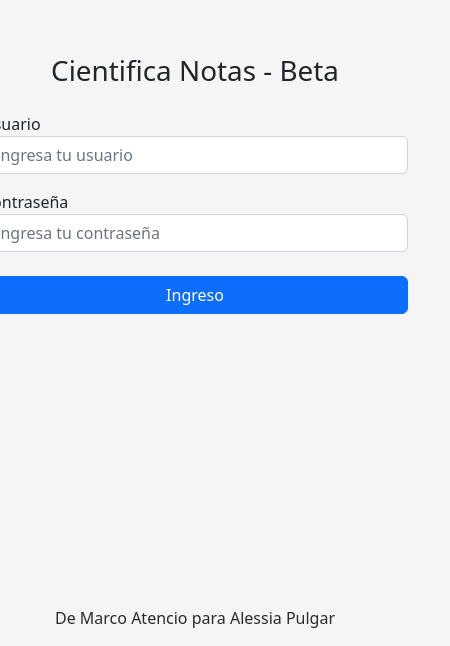
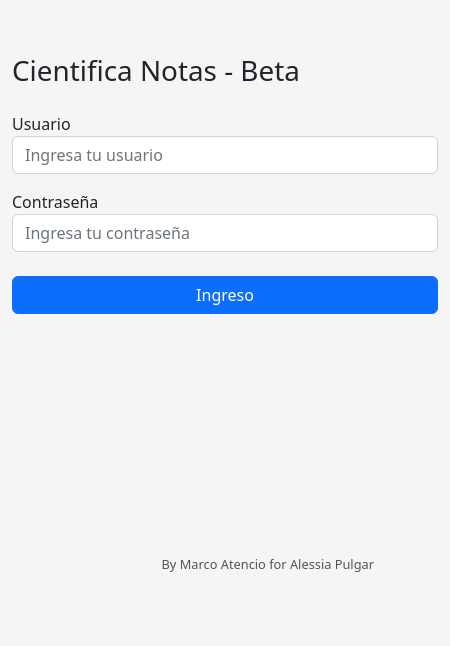
Before and after one commit to MarcoAtencio/cientifica-notas, an Angular app: page / in a window 390 px wide. Shown: the part 238-884 px from the top of the page, 450 px wide, since content can reach past the window. After the commit the page ends 844 px from the top, so only its background shows below. Built offline with nearby package versions, Linux system fonts and the light colour scheme.

Commit message:
set responsive

```diff
--- a/src/app/app.component.html
+++ b/src/app/app.component.html
@@ -1,6 +1,4 @@
 <div>
   <router-outlet></router-outlet>
-  <p style="text-align: center; color: rgb(43, 43, 43)">
-    De Marco Atencio para Alessia Pulgar
-  </p>
+  <p class="credits">By Marco Atencio for Alessia Pulgar</p>
 </div>
--- a/src/app/app.component.scss
+++ b/src/app/app.component.scss
@@ -0,0 +1,8 @@
+.credits {
+  position: absolute;
+  bottom: 0;
+  right: 0;
+  margin: 2rem 1rem;
+  font-size: 0.8rem;
+  color: #545454;
+}
--- a/src/app/grades/grades.component.html
+++ b/src/app/grades/grades.component.html
@@ -2,7 +2,7 @@
   <div>
     <h1 class="text-center mb-4 mt-4">Notas</h1>
     <div class="row">
-      <div class="col-3" style="padding-right: 30px">
+      <div class="col-12 col-md-3" style="padding-right: 30px">
         <h3 class="mb-3 text-center">Cursos</h3>
         <div *ngFor="let grade of grades">
           <div
@@ -15,7 +15,7 @@
           </div>
         </div>
       </div>
-      <div class="col-9 box-grades-courses">
+      <div class="col-12 col-md-9 box-grades-courses">
         <div class="row mb-4 grid-header">
           <h4 class="col-5">Evaluación</h4>
           <h4 class="col-4 text-center">Nota</h4>
--- a/src/app/grades/grades.component.scss
+++ b/src/app/grades/grades.component.scss
@@ -2,9 +2,8 @@
   min-height: 100vh;
   display: flex;
   flex-direction: column;
-  justify-content: center;
-  margin: auto;
-  padding: 0 80px;
+
+  padding: 50px 80px;
 }
 
 .box-grades-courses {
--- a/src/app/login/login.component.html
+++ b/src/app/login/login.component.html
@@ -1,5 +1,5 @@
 <div
-  class="container box-auth d-flex justify-content-center align-items-center"
+  class="container box-auth d-flex justify-content-center align-items-center;position:absolute"
 >
   <div class="row">
     <h1 class="mb-4">Cientifica Notas - Beta</h1>
--- a/src/app/login/login.component.scss
+++ b/src/app/login/login.component.scss
@@ -1,4 +1,5 @@
 .box-auth {
   min-height: 100vh;
+  width: 400px;
   flex-direction: column;
 }
--- a/src/styles.scss
+++ b/src/styles.scss
@@ -4,4 +4,5 @@
 body {
   background-color: #f5f5f5;
   min-height: 100vh;
+  position: relative;
 }
```
